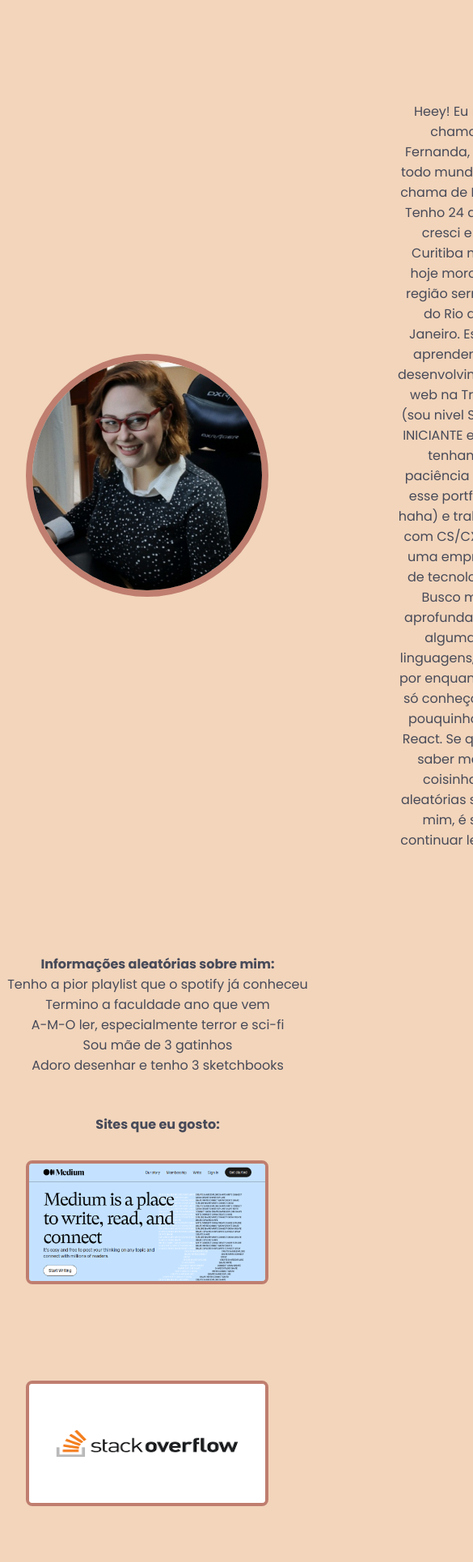
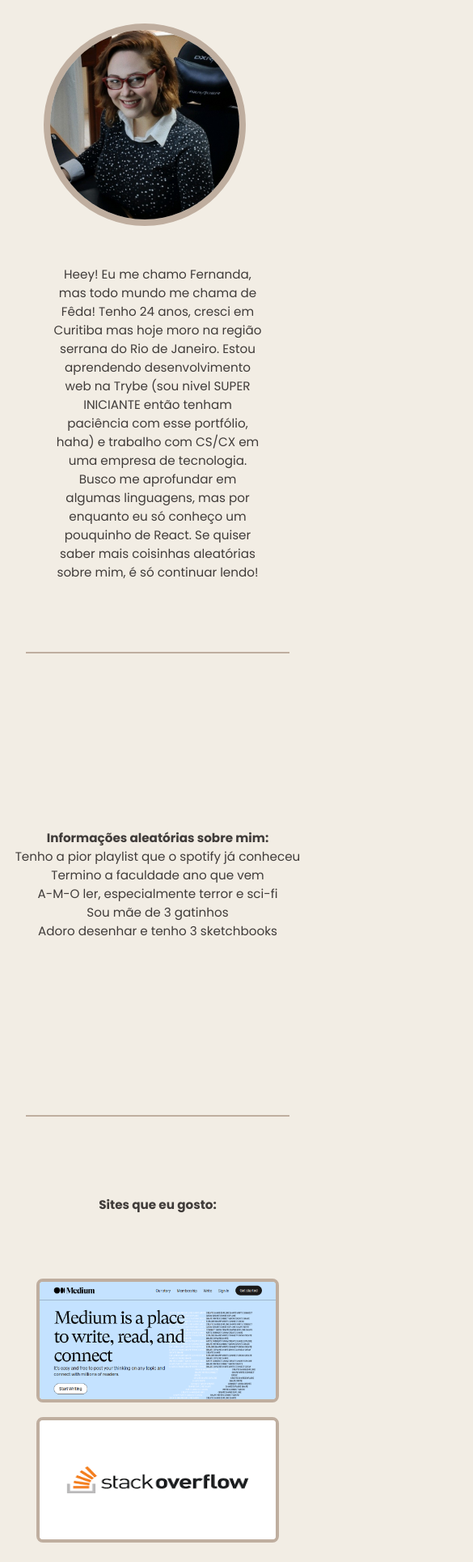
Before and after one commit to feeeeeda/feeeeeda.github.io, a plain HTML site: page index.html in a window 390 px wide. Shown: the part 71-2000 px from the top of the page at 81% size, 585 px wide, since content can reach past the window. Drawn offline with Linux system fonts and the light colour scheme.

Commit message:
impl: styling for mobile first

```diff
--- a/index.html
+++ b/index.html
@@ -5,6 +5,7 @@
     <meta http-equiv="X-UA-Compatible" content="IE=edge" />
     <meta name="viewport" content="width=device-width, initial-scale=1.0" />
     <link rel="stylesheet" href="styles.css" />
+    <script src="https://kit.fontawesome.com/6de311fc51.js" crossorigin="anonymous"></script>
     <title>Fernanda Guerra</title>
   </head>
   <body>
@@ -17,10 +18,19 @@
           alt="Foto de Fernanda Guerra sorrindo com uma blusa bonitinha"
         />
         <p class="description">
-          Heey! Eu me chamo Fernanda, mas todo mundo me chama de Fêda! Tenho 24 anos, cresci em Curitiba mas hoje moro na região serrana do Rio de Janeiro. Estou aprendendo desenvolvimento web na Trybe (sou nivel SUPER INICIANTE então tenham paciência com esse portfólio, haha) e trabalho com CS/CX em uma empresa de tecnologia. Busco me aprofundar em algumas linguagens, mas por enquanto eu só conheço um pouquinho de React. Se quiser saber mais coisinhas aleatórias sobre mim, é só continuar lendo!        </p>
+          Heey! Eu me chamo Fernanda, mas todo mundo me chama de Fêda! Tenho 24
+          anos, cresci em Curitiba mas hoje moro na região serrana do Rio de
+          Janeiro. Estou aprendendo desenvolvimento web na Trybe (sou nivel
+          SUPER INICIANTE então tenham paciência com esse portfólio, haha) e
+          trabalho com CS/CX em uma empresa de tecnologia. Busco me aprofundar
+          em algumas linguagens, mas por enquanto eu só conheço um pouquinho de
+          React. Se quiser saber mais coisinhas aleatórias sobre mim, é só
+          continuar lendo!
+        </p>
       </div>
+      <hr class="solid">
       <div class="list-container">
-        <h4>Informações aleatórias sobre mim: </h4>
+        <h4>Informações aleatórias sobre mim:</h4>
         <ul class="list">
           <li>Tenho a pior playlist que o spotify já conheceu</li>
           <li>Termino a faculdade ano que vem</li>
@@ -29,9 +39,10 @@
           <li>Adoro desenhar e tenho 3 sketchbooks</li>
         </ul>
       </div>
+      <hr class="solid">
       <div class="sites-container">
         <h4>Sites que eu gosto:</h4>
-        <div>
+        <div class="sites-list">
           <a target="_blank" href="https://medium.com/">
             <img
               class="sites-picture"
@@ -51,23 +62,13 @@
     </main>
     <footer id="footer">
       <a target="_blank" href="https://github.com/feeeeeda">
-        <img
-          class="icon-social"
-          src="./images/github.png"
-          alt="ícone do github"
-        /> </a
-      ><a target="_blank" href="https://www.instagram.com/feeeeeda">
-        <img
-          class="icon-social"
-          src="./images/insta.png"
-          alt="ícone do insta"
-        /> </a
-      ><a target="_blank" href="https://www.linkedin.com/in/guerrafernanda/">
-        <img
-          class="icon-social"
-          src="./images/linkedin.png"
-          alt="ícone do linkedin"
-        />
+        <i class="fab fa-github-alt "></i>
+      </a>
+      <a target="_blank" href="https://www.instagram.com/feeeeeda">
+        <i class="fab fa-instagram"></i>
+      </a>
+      <a target="_blank" href="https://www.linkedin.com/in/guerrafernanda/">
+        <i class="fab fa-linkedin"></i>
       </a>
     </footer>
   </body>
--- a/styles.css
+++ b/styles.css
@@ -1,5 +1,4 @@
 @import url("https://fonts.googleapis.com/css2?family=Poppins:wght@400;700&display=swap");
-
 * {
   margin: 0;
   padding: 0;
@@ -7,17 +6,18 @@
 }
 
 :root {
-  --background-color-primary: #f2d5bb;
-  --background-color-secondary: #d9b18f;
-  --font-color-primary: #474a59;
-  --font-color-secondary: #a8aebf;
-  --color: #bf7e6f;
+  --background-color-primary: #F2EDE4;
+  --background-color-secondary: #BFAE9F;
+  --font-color-primary: #403C3A;
+  --font-color-secondary: #D9CEC5;
+  --color: #D9B18F;
 }
 
 body {
   font-family: "Poppins", sans-serif;
   background-color: var(--background-color-primary);
   color: var(--font-color-primary);
+  font-size: 1em;
 }
 
 #header {
@@ -34,15 +34,23 @@ body {
 }
 
 .avatar-picture {
-  width: 300px;
+  width: 250px;
   border-radius: 50%;
   margin: 2rem;
-  border: 0.5rem solid var(--color);
+  border: 0.5rem solid var(--background-color-secondary);
+  transition: 0.6s;
+  margin-left: 20rem;
+}
+
+.avatar-picture:hover {
+  transform: scale(1.2);
 }
 
 .container {
   display: flex;
   align-items: center;
+  justify-content: space-around;
+  height: 92vh;
 }
 
 .description {
@@ -50,12 +58,17 @@ body {
   text-align: center;
 }
 
+.solid {
+  border: 1px solid var(--background-color-secondary);
+  margin: 2rem 2rem;
+}
+
 .list-container {
   text-align: center;
   justify-content: center;
   display: flex;
   flex-direction: column;
-  margin-bottom: 3rem;
+  height: 60vh;
 }
 
 .list {
@@ -67,15 +80,35 @@ body {
   flex-direction: column;
   align-items: center;
   justify-content: center;
+  height: 60vh;
+  margin-bottom: 4rem;
+}
+
+.sites-container h4 {
+  margin-bottom: 4rem;
+}
+
+.sites-list {
+  display: flex;
+  justify-content: space-around;
+  width: 100%;
+}
+
+.sites-list a {
+  max-height: 155px;
+  width: 300px;
 }
 
 .sites-picture {
   max-height: 155px;
   width: 300px;
   border-radius: 8px;
-  margin: 2rem;
-  border: 0.25rem solid var(--color);
-  margin-bottom: 5rem;
+  border: 0.25rem solid var(--background-color-secondary);
+  transition: 0.4s;
+}
+
+.sites-picture:hover {
+  transform: scale(1.1);
 }
 
 #footer {
@@ -89,10 +122,67 @@ body {
 .icon-social {
   width: 50px;
   transition: 0.4s;
-  filter: invert()
+  filter: invert();
 }
 
 .icon-social:hover {
   filter: grayscale();
   filter: invert(1);
 }
+
+.fab {
+  font-size: 3.5rem;
+  color: var(--font-color-primary);
+  transition: 0.4s;
+}
+
+.fab:hover {
+  color: var(--font-color-secondary);
+}
+
+@media only screen and (max-width: 800px) {
+  .container {
+    display: flex;
+    align-items: center;
+    flex-direction: column;
+  }
+  .description {
+    margin-bottom: 6rem;
+    padding: 1rem 4rem;
+  }
+  .avatar-picture {
+    margin-left: 0;
+  }
+}
+
+@media only screen and (max-width: 600px) {
+  body {
+    font-size: 0.95rem;
+  }
+
+  .sites-container{
+    height: 70vh;
+  }
+  .container {
+    display: flex;
+    align-items: center;
+    flex-direction: column;
+  }
+  .sites-list {
+    display: flex;
+    flex-direction: column;
+    align-items: center;
+    width: 100%;
+  }
+  .sites-list:nth-child(2) {
+    margin-bottom: 2rem;
+  }
+  .sites-picture {
+    margin-bottom: 50rem;
+  }
+  .sites-list a {
+    max-height: 155px;
+    width: 300px;
+    margin-top: 1rem;
+  }
+}
```
